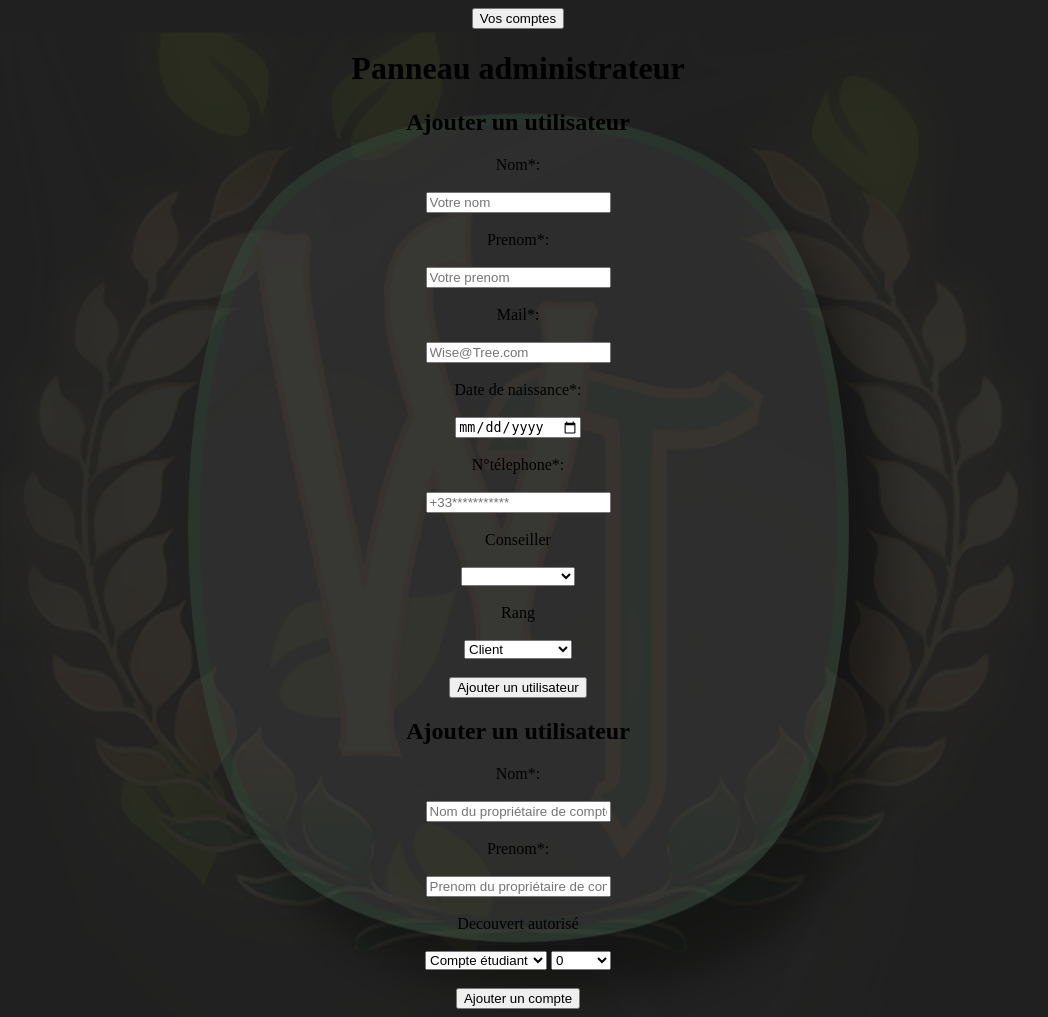
After one commit to LZonca/WiseTreeBanque, a PHP site: page /panneladmin.php in a window 1280 px wide. The commit adds this page. Shown: the whole page, without its empty margins (122-1170 px from the left). Run offline with PHP 8.4, Linux system fonts and the light colour scheme.

Commit message:
Grosse maj PHP, ajout panneau admin/vue banquier pour creer compte

```diff
--- a/css/style.css
+++ b/css/style.css
@@ -36,8 +36,19 @@ h1, h2{
     border-style: solid;
     flex-direction: row;
     border-width: 5px;
-    width: fit-content;
+    margin-left: 30%;
+    margin-right: 30%;
+    border-radius: 10px;
     padding: 5px;
+    font-size: 35px;
+
+}
+
+.compte{
+    border-style: solid;
+    padding: 10px;
+    margin: 5px;
+    width: 30%;
 }
 
 .form-container{
--- a/logout.php
+++ b/logout.php
@@ -7,7 +7,10 @@ if(isset($_POST['Deco']))
         echo "<h1>Deconnexion en cours !</h1>";
         header('Location: index.php');
     }
-
+if(!isset($_SESSION))
+{
+    header('Location: index.php');
+}
 
 
 ?>
--- /dev/null
+++ b/panneladmin.php
@@ -0,0 +1,290 @@
+<?php
+session_start();
+function generateRIB($bdd) {
+    // Générer un code banque aléatoire entre 10000 et 99999
+    $bankCode = 69420;
+
+    // Générer un code guichet aléatoire entre 10000 et 99999
+    $branchCode = rand(10000, 99999);
+
+    // Générer un numéro de compte aléatoire entre 10000000000 et 99999999999
+    $accountNumber = rand(10000000000, 99999999999);
+
+    // Calculer la clé RIB en utilisant la formule : 97 - ((89 x code banque + 15 x code guichet + 3 x numéro de compte) % 97)
+    $ribKey = 97 - ((89 * $bankCode + 15 * $branchCode + 3 * $accountNumber) % 97);
+
+    // Ajouter des zéros à gauche du code banque et du code guichet pour avoir 5 chiffres
+    $bankCode = str_pad($bankCode, 5, "0", STR_PAD_LEFT);
+    $branchCode = str_pad($branchCode, 5, "0", STR_PAD_LEFT);
+
+    // Ajouter des zéros à gauche du numéro de compte pour avoir 11 chiffres
+    $accountNumber = str_pad($accountNumber, 11, "0", STR_PAD_LEFT);
+
+    // Concaténer le code banque, le code guichet, le numéro de compte et la clé RIB avec des espaces
+    $rib = $bankCode . " " . $branchCode . " " . $accountNumber . " " . $ribKey;
+
+    // Vérifier si le RIB existe déjà dans la base de données
+    $requete = $bdd->prepare("SELECT COUNT(*) FROM comptes WHERE RIB = ?");
+    $requete->execute(array($rib));
+    $count = $requete->fetchColumn();
+
+    // Si le RIB existe déjà, appeler à nouveau la fonction generateRIB()
+    if ($count > 0) {
+      return generateRIB($bdd);
+    }
+    else{
+        return $rib;
+    }
+
+}
+    // Sinon, ajouter le RIB à la base de données
+
+function create_user($bdd)
+  {
+    $nom = $_POST['nom'];
+    $prenom = $_POST['prenom'];
+    $password = "123456";
+    $datenaissance = $_POST['datenaissance'];
+    $mail = $_POST['email'];
+    $tel = $_POST['tel'];
+    $conseillier = $_POST['conseiller'];
+    $perms = $_POST['perms'];
+    try{
+        $bdd;
+    }catch(exception $e){
+        die('Erreur creation: '. $e->getMessage());
+    }
+    // Se connecter à la base de données avec PDO
+
+
+
+    // Vérifier si l'utilisateur existe déjà dans la base de données
+    $nomrequete = "SELECT COUNT(*) FROM users WHERE nom = ?";
+    $nomrequete= $bdd->prepare($nomrequete);
+    $nomrequete->execute(array($nom));
+    $countnom = $nomrequete->fetchColumn();
+
+    $prenomrequete = "SELECT COUNT(*) FROM users WHERE prenom = ?";
+    $prenomrequete = $bdd->prepare($prenomrequete);
+    $prenomrequete->execute(array($prenom));
+    $countpren = $prenomrequete->fetchColumn();
+
+    $mailrequete = "SELECT COUNT(*) FROM users WHERE mail = ?";
+    $mailrequete= $bdd->prepare($mailrequete);
+    $mailrequete->execute(array($mail));
+    $countmail = $mailrequete->fetchColumn();
+
+    $telrequete = "SELECT COUNT(*) FROM users WHERE mail = ?";
+    $telrequete= $bdd->prepare($telrequete);
+    $telrequete->execute(array($tel));
+    $counttel = $telrequete->fetchColumn();
+
+    $naissrequete = "SELECT COUNT(*) FROM users WHERE date_naissance = ?";
+    $naissrequete= $bdd->prepare($naissrequete);
+    $naissrequete->execute(array($datenaissance));
+    $countnaissance = $naissrequete->fetchColumn();
+
+    if (($countnom > 0 && $countpren > 0 && $countnaissance > 0 && $countmail > 0 && $counttel > 0) || $countmail > 0 || $counttel > 0) {
+        // Afficher un message d'erreur si l'utilisateur existe déjà
+        echo "<p class='error'>Cet utilisateur existe déjà.<p>";
+    } else {
+
+        $requete = "INSERT INTO users (id, nom, prenom, date_naissance, password, mail, tel, idconseiller, permissions) VALUES (NULL, ?, ?, ?, ?, ?, ?, ?, ?)";
+        $requete = $bdd->prepare($requete);
+        $requete->execute(array($nom, $prenom,$datenaissance, $password, $mail, $tel, $conseillier, $perms));
+        $data = $requete->fetch();
+
+        echo "<p class='confirm'>L'utilisateur a été ajouté avec succès.<p>";
+  }
+}
+
+function create_compte($bdd)
+  {
+    $nom = $_POST['nomclient'];
+    $prenom = $_POST['prenomclient'];
+
+    $nomrequete = "SELECT COUNT(*) FROM users WHERE nom = ?";
+    $nomrequete= $bdd->prepare($nomrequete);
+    $nomrequete->execute(array($nom));
+    $countnom = $nomrequete->fetchColumn();
+
+    $prenomrequete = "SELECT COUNT(*) FROM users WHERE prenom = ?";
+    $prenomrequete = $bdd->prepare($prenomrequete);
+    $prenomrequete->execute(array($prenom));
+    $countpren = $prenomrequete->fetchColumn();
+
+    if ($countnom == 0 && $countpren == 0){
+        // Afficher un message d'erreur si l'utilisateur n'existe pas.
+        echo "<p class='error'>Pas d'utilisateur à ce nom!<p>";
+    } else {
+        $requeteinfo = "SELECT * FROM users WHERE nom = ? AND prenom = ?";
+        $requeteinfo = $bdd->prepare($requeteinfo);
+        $requeteinfo->execute(array($nom, $prenom));
+        $data = $requeteinfo->fetch();
+
+        $RIB = generateRIB($bdd);
+        $decouvert = $_POST['decouvert'];
+        $comptenom = $_POST['nomcompte'];
+
+        try{
+            $bdd;
+        }catch(exception $e){
+            die('Erreur creation: '. $e->getMessage());
+        }
+        // Se connecter à la base de données avec PDO
+        $requete = "INSERT INTO comptes (comptenom, solde, RIB, decouvert_autorise, userid) VALUES (?, 20, ?, ?, ?)";
+        $requete = $bdd->prepare($requete);
+        $requete->execute(array($comptenom, $RIB, $decouvert, $data['id']));
+        $datacompte = $requete->fetch();
+
+        echo "<p class='confirm'>Le compte a été créé avec succès.<p>";
+    }
+}
+
+function checkmail($mail){
+	for($i=0; $i<strlen($mail); $i++)
+	{
+		if ($mail != '')
+		{
+			if($mail[$i] == '@')
+			{
+				return true;
+			}
+		}
+	}
+}
+
+  ?>
+
+<!DOCTYPE HTML>
+<html lang="fr">
+    <head>
+        <meta charset="UTF-8">
+        <meta http-equiv="X-UA-Compatible" content="IE=edge">
+        <meta name="viewport" content="width=device-width, initial-scale=1.0">
+        <link rel="icon" type="image/jpg" href="logo.jpg" />
+        <title>Pannel administrateur</title>
+        <link rel="stylesheet" type="text/css" href="css/style.css">
+        <style>
+            body{
+                background-image: url("background.png");
+                height: 100%;
+                background-position-y: 20%;
+                background-position-x: 50%;
+            }
+        </style>
+    </head>
+    <body>
+        <header>
+            <form method="POST" action="lescomptes.php">
+                <button name="lescomptes">Vos comptes</button>
+            </form>
+        </header>
+        <div class="container">
+            <div class="titre">
+                <h1>Panneau administrateur</h1>
+            </div>
+			<div class="loginform">
+                <h2>Ajouter un utilisateur</h2>
+				<form action="panneladmin.php" method="post">
+					<label for="nom">Nom*:</label><br><br>
+					<input type="text" id="nom" name="nom" placeholder="Votre nom" required><br><br>
+                    <label for="prenom">Prenom*:</label><br><br>
+					<input type="text" id="prenom" name="prenom" placeholder="Votre prenom" required><br><br>
+                    <label for="email">Mail*:</label><br><br>
+					<input type="mail" id="mail" name="email" placeholder="Wise@Tree.com" required><br><br>
+					<label for="datenaissance">Date de naissance*:</label><br><br>
+					<input type="date" id="date" name="datenaissance" placeholder="11/10/2003" required><br><br>
+                    <label for="tel">N°télephone*:</label><br><br>
+                    <input type="text" id="tel" name="tel" placeholder="+33***********" required><br><br>
+                    <label for="conseiller">Conseiller</label><br><br>
+                    <select name="conseiller" required>
+                        <option value = "" selected></option>
+                        <option value ="Miruna Mocanu">Miruna Mocanu</option>
+                        <option value = "Joe Mama">Joe Mama</option>
+                    </select><br><br>
+                    <label for="perms">Rang</label><br><br>
+                    <select name="perms" required>
+                        <option value = "1" selected>Client</option>
+                        <option value ="2">Conseiller</option>
+                        <option value = "3">Banquier</option>
+                        <option value = "4">Administrateur</option>
+                    </select><br><br>
+					<button name="adduser">Ajouter un utilisateur</button>
+				</form>
+
+                <div class="loginform">
+                <h2>Ajouter un utilisateur</h2>
+				<form action="panneladmin.php" method="post">
+					<label for="nomclient">Nom*:</label><br><br>
+					<input type="text" id="nomclient" name="nomclient" placeholder="Nom du propriétaire de compte" required><br><br>
+                    <label for="prenomclient">Prenom*:</label><br><br>
+					<input type="text" id="prenomclient" name="prenomclient" placeholder="Prenom du propriétaire de compte" required><br><br>
+                    <label for="decouvert">Decouvert autorisé</label><br><br>
+                    <select name='nomcompte' required>
+                        <option value = "Courant" selected>Compte courant</option>
+                        <option value = "Epargne" selected>Compte epargne</option>
+                        <option value = "Etudiant" selected>Compte étudiant</option>
+                    </select>
+                    <select name="decouvert" required>
+                        <option value = "0" selected>0</option>
+                        <option value = "100">100</option>
+                        <option value ="200">200</option>
+                        <option value = "300">300</option>
+                        <option value = "400">400</option>
+                        <option value = "500">500</option>
+                        <option value = "1000">1000</option>
+                        <option value = "2000">1000</option>
+                        <option value = "3000">1000</option>
+                        <option value = "4000">4000</option>
+                        <option value = "5000">5000</option>
+                        <option value = "10000">10000</option>
+                    </select><br><br>
+					<button name="addcompte">Ajouter un compte</button>
+				</form>
+			</div>
+            <?php
+            $bdd = new PDO('mysql:host=localhost;dbname=wisebankdb;charset=utf8', 'root','');
+            if(isset($_POST['adduser']))
+                {
+                    create_user($bdd);
+                }
+            if(isset($_POST['addcompte']))
+                {
+                    create_compte($bdd);
+                }
+            ?>
+			<div class = "error_box">
+				<?php
+					if(isset($_POST['adduser']))
+					{
+                        if(isset($_POST['nom']) && $_POST['nom'] != '')
+                        {
+                            if(isset($_POST['prenom']) && $_POST['prenom'] != '')
+                            {
+                                if(isset($_POST['mail']) && $_POST['mail'] != '' && checkmail($_POST['mail']))
+                                {
+                                    if(isset($_POST['datenaissance']) && $_POST['mail'] != '')
+                                    {
+                                        if(isset($_POST['mail']) && $_POST['mail'] != '')
+                                        {
+                                            if(isset($_POST['tel']) && $_POST['tel'] != '')
+                                            {
+                                                if(isset($_POST['tel']) && $_POST['tel'] != '')
+                                                {
+
+                                                }
+                                            }
+
+                                        }
+                                    }
+                                }
+                            }
+                        }
+
+					}
+				?>
+			</div>
+        </div>
+	</body>
+</html>
```
Also changed, not shown: compte.php (+25 -41 lines), depenses.php (+112 -36 lines), index.php (+25 -6 lines), lescomptes.php (+54 -34 lines), settings.php (added, +49 -0 lines).
